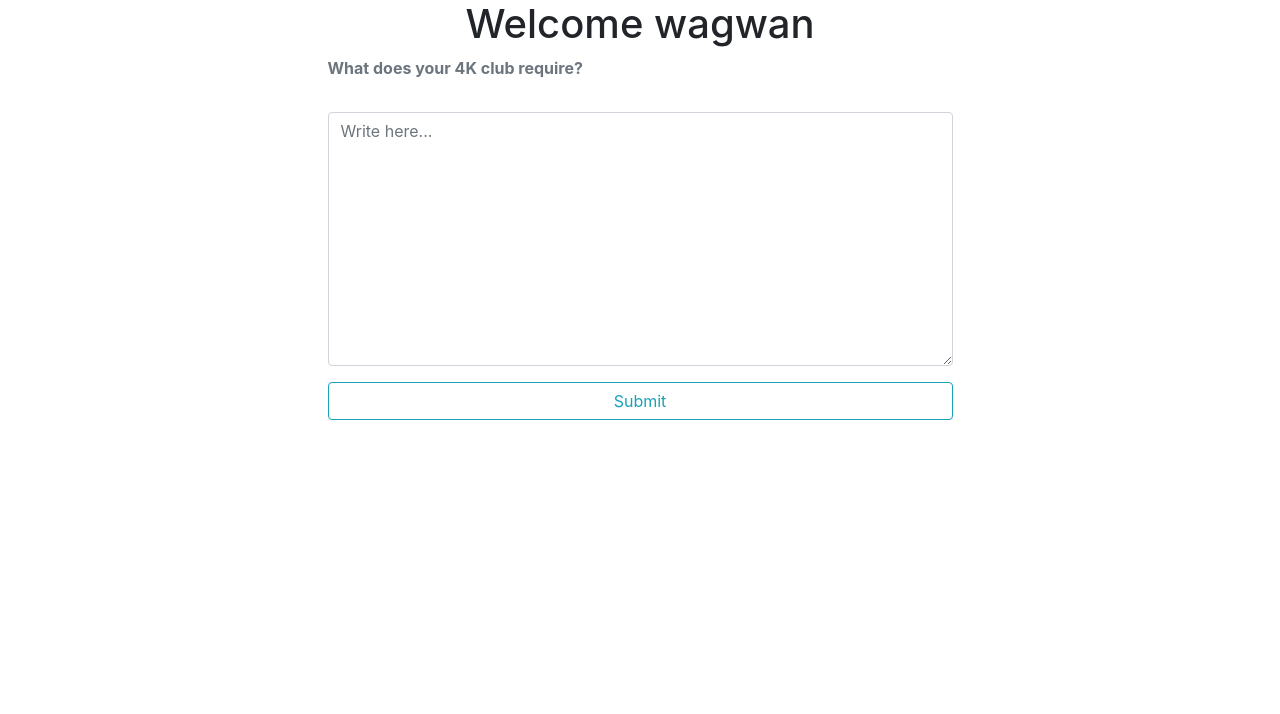
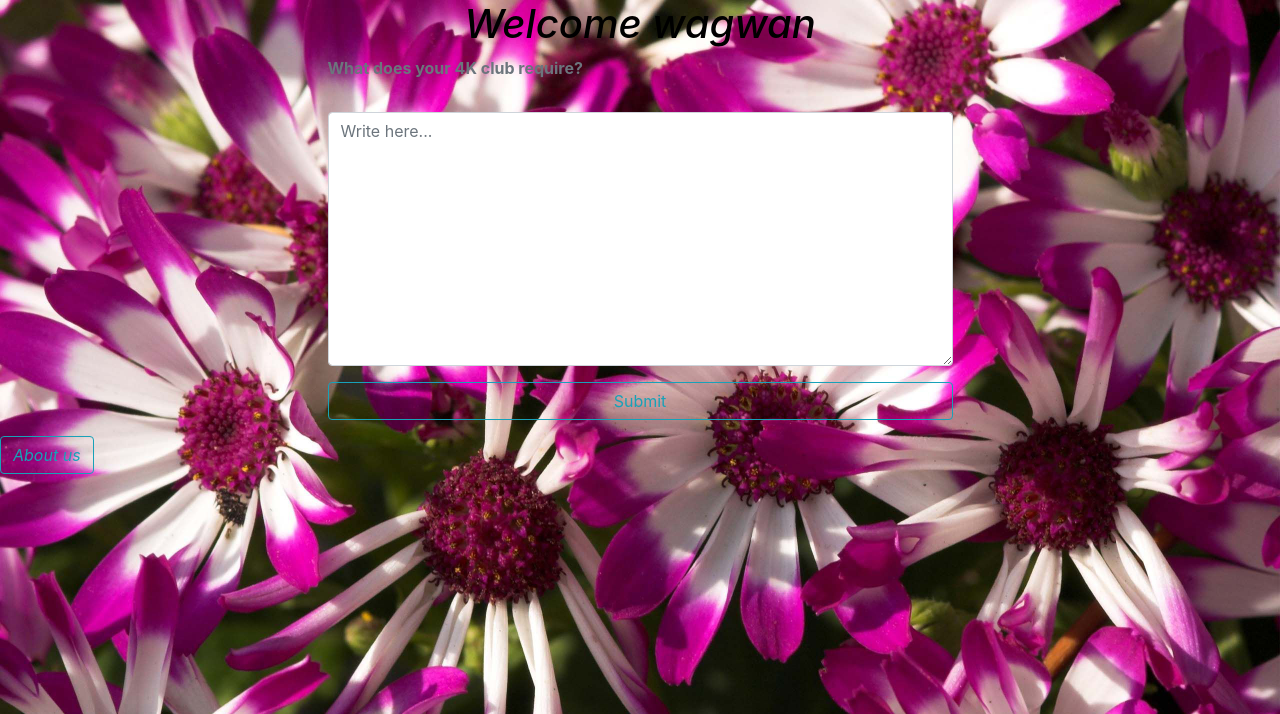
Before and after one commit to Ngaicode/little_garden, a Flask app: page /studentrequest in a window 1280 px wide. Shown: the top 714 px of the page. Run offline with Flask 2, Linux system fonts and the light colour scheme; a user stored in the database is signed in; some libraries are stand-ins or nearby versions.

Commit message:
final touches

```diff
--- a/templates/dashboard.html
+++ b/templates/dashboard.html
@@ -2,7 +2,7 @@
 <html lang="en">
 <head>
     <meta charset="UTF-8">
-    <title>home</title>
+    <title>Dashboard</title>
     <link rel="stylesheet" href="../static/bootstrap/css/bootstrap.css">
     <style>
         body{
--- a/templates/request.html
+++ b/templates/request.html
@@ -4,9 +4,22 @@
     <meta charset="UTF-8">
     <title>user request</title>
     <link rel="stylesheet" href="../static/bootstrap/css/bootstrap.css">
+    <style>
+        body{
+            background-image: url("../static/assets/request.jpg");
+            background-repeat: no-repeat;
+            background-size: cover;
+        }
+        h1{
+            color: black;
+        }
+        label{
+            color: black;
+        }
+    </style>
 </head>
 <body>
-    <h1 class="text-center">Welcome {{ session["name"] }}</h1>
+    <h1 class="text-center"><i>Welcome {{ session["name"] }}</i></h1>
     <div class="row">
         <div class="col-3"></div>
         <div class="col-6">
@@ -22,6 +35,8 @@
         </div>
         <div class="col-3"></div>
     </div>
+<a  href="/about" class="btn btn-outline-info"><i>About us</i></a>
+
 
 </body>
 </html>
```
Also changed, not shown: static/assets/request.jpg (added), static/assets/wallpaper.jpg (added).
